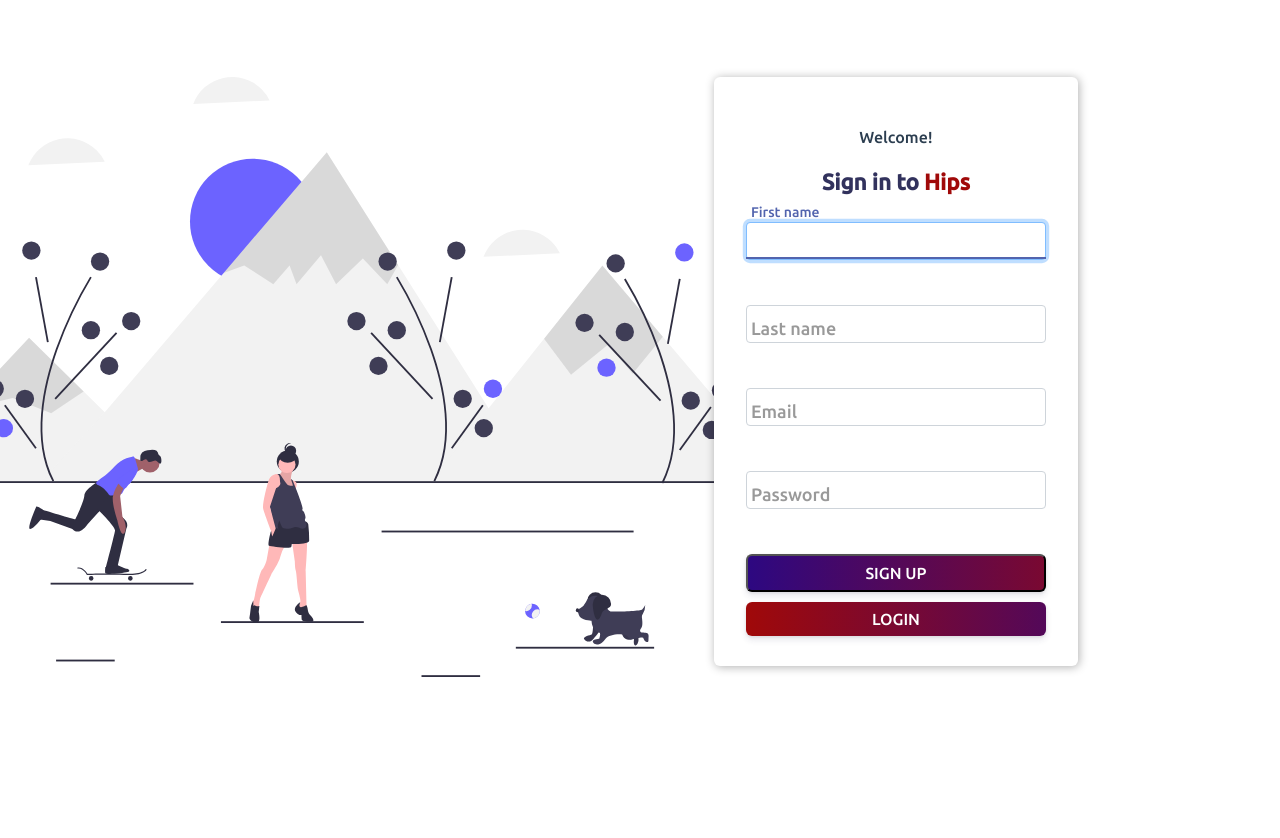
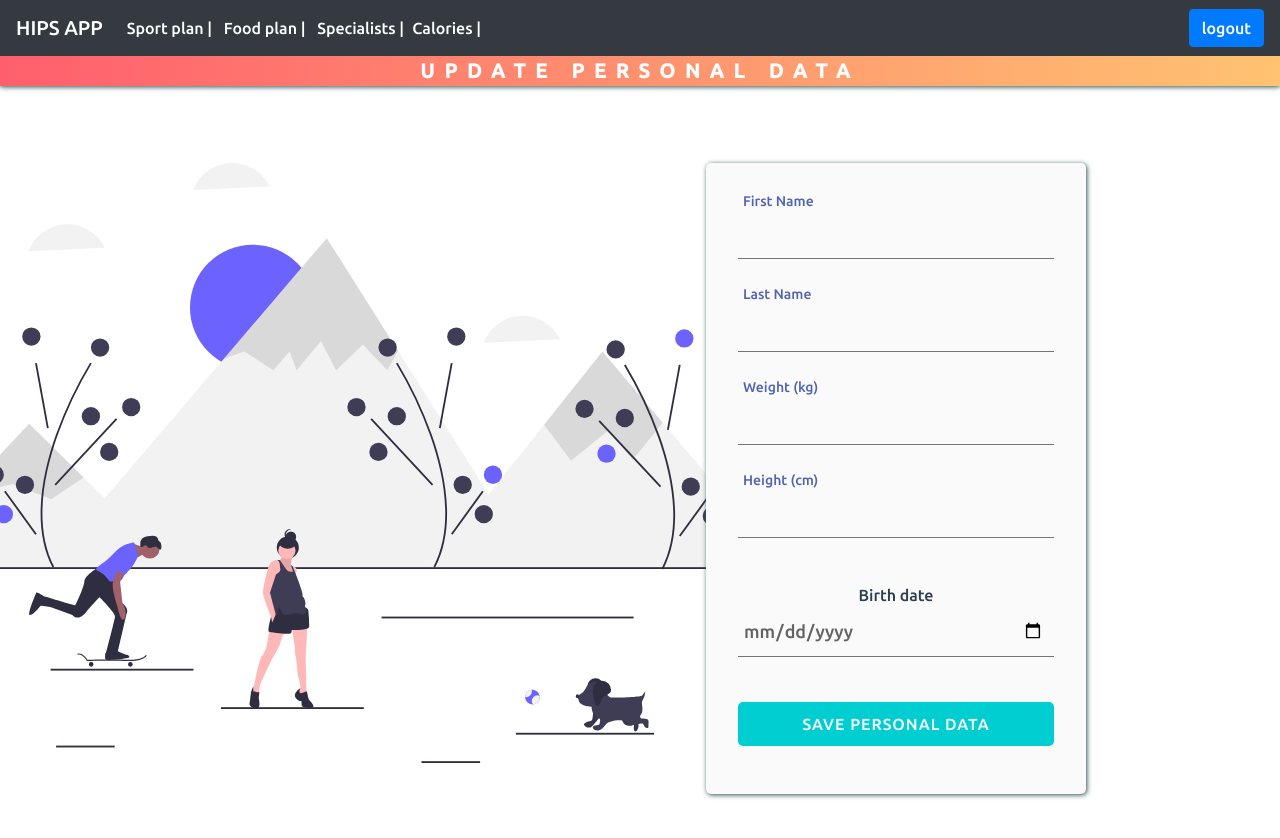
Before and after one commit to hips-app/hips-front, a Vue app: page / in a window 1280 px wide. Before the commit the page ends 800 px from the top, so only its background shows below. Built offline with nearby package versions, Linux system fonts and the light colour scheme.

Commit message:
PersonalDataForm view style: changed

```diff
--- a/src/App.vue
+++ b/src/App.vue
@@ -11,7 +11,8 @@
   <check-foods v-if="false"></check-foods>
   <specialist-users v-if="false"></specialist-users>
   <login v-if="false"></login>
-  <signup v-if="true"></signup>
+  <signup v-if="false"></signup>
+  <register-personal v-if="true"></register-personal>
 </template>
 <script>
 import { AuthController } from './controllers'
@@ -26,6 +27,7 @@
 import SpecialistUsers from './views/SpecialistUsers'
 import UsersProgress from './views/UsersProgress'
 import UserStatistics from './views/UserStatistics'
+import RegisterPersonal from './views/RegisterPersonal.vue'
 
 FirebaseProvider.init()
 export default {
@@ -40,6 +42,7 @@
     SpecialistUsers,
     UsersProgress,
     UserStatistics,
+    RegisterPersonal,
   },
   data() {
     return { loading: true }
--- a/src/components/PersonalDataForm.vue
+++ b/src/components/PersonalDataForm.vue
@@ -1,4 +1,6 @@
 <template>
+  <div class="container">
+    <img class="hips-svg" src="./../assets/undraw_nature_fun_n9lv.svg" alt="img" />
     <form @submit.prevent="saveData">
       <div class="group">
         <input type="text" v-model="firstName" />
@@ -29,11 +31,12 @@
         SAVE PERSONAL DATA
       </button>
     </form>
+  </div>
 </template>
 
 <script>
-import { AuthController } from '../controllers';
-import { UserService } from '../services';
+import { AuthController } from '../controllers'
+import { UserService } from '../services'
 export default {
   data() {
     return {
@@ -41,13 +44,13 @@
       lastName: AuthController.currentAccount.lastName,
       weight: null,
       height: null,
-      birthDate: null
-    };
+      birthDate: null,
+    }
   },
   methods: {
     async sendHealthData() {
       try {
-        console.log(this.birthDate);
+        console.log(this.birthDate)
         if (
           !(
             this.weight &&
@@ -57,8 +60,8 @@
             this.firstName
           )
         ) {
-          alert('Please fill all fields');
-          return;
+          alert('Please fill all fields')
+          return
         }
         await UserService.updatePersonalData(
           this.firstName,
@@ -66,26 +69,26 @@
           this.weight,
           this.height,
           this.birthDate
-        );
-        AuthController.currentAccount.firstName = this.firstName;
-        AuthController.currentAccount.lastName = this.lastName;
-        this.$router.replace('goal');
+        )
+        AuthController.currentAccount.firstName = this.firstName
+        AuthController.currentAccount.lastName = this.lastName
+        this.$router.replace('goal')
       } catch (error) {
-        alert('Ha ocurrido un error');
+        alert('Ha ocurrido un error')
       }
+    },
+  },
 }
-  }
-};
 </script>
 
 <style scoped>
 * {
-  font-family: 'Raleway', Sans-serif;
-  font-weight: 900;
+  font-family: 'Ubuntu', Sans-serif;
+  font-weight: 500;
 }
 form {
   width: 380px;
-  margin: 4em auto;
+  margin: 0 auto;
   padding: 3em 2em 2em 2em;
   border-radius: 5px;
   background: #fafafa;
@@ -119,7 +122,7 @@
 label {
   color: #999;
   font-size: 18px;
-  font-weight: normal;
+  font-weight: 500;
   position: absolute;
   pointer-events: none;
   left: 5px;
@@ -208,7 +211,7 @@
   position: relative;
   display: inline-block;
   padding: 12px 24px;
-  margin: 0.3em 0 1em 0;
+  margin: 0.02em 0 1em 0;
   width: 100%;
   vertical-align: middle;
   color: #fff;
@@ -236,4 +239,21 @@
 .buttonBlue:hover {
   background: #357bd8;
 }
+
+.hips-svg {
+  position: relative;
+  z-index: -1;
+  height: 75vh;
+  left: -300px;
+}
+
+form {
+  position: absolute;
+}
+
+@media only screen and (min-width: 800px) {
+  form {
+    margin-left: 40vw;
+  }
+}
 </style>
--- a/src/views/RegisterPersonal.vue
+++ b/src/views/RegisterPersonal.vue
@@ -13,21 +13,21 @@
 </template>
 
 <script>
-import navbar from '../components/navbar';
-import PersonalDataForm from '../components/PersonalDataForm';
+import navbar from '../components/navbar'
+import PersonalDataForm from '../components/PersonalDataForm'
 
 export default {
   name: 'RegisterPersonal',
   components: {
     navbar,
-    PersonalDataForm
-  }
-};
+    PersonalDataForm,
+  },
+}
 </script>
 <style scoped>
 * {
-  font-family: 'Raleway', Sans-serif;
-  font-weight: 900;
+  font-family: 'Ubuntu', Sans-serif;
+  font-weight: 500;
 }
 #header {
   justify-content: center;
```
Lines whose indentation alone changed are shown as unchanged.
